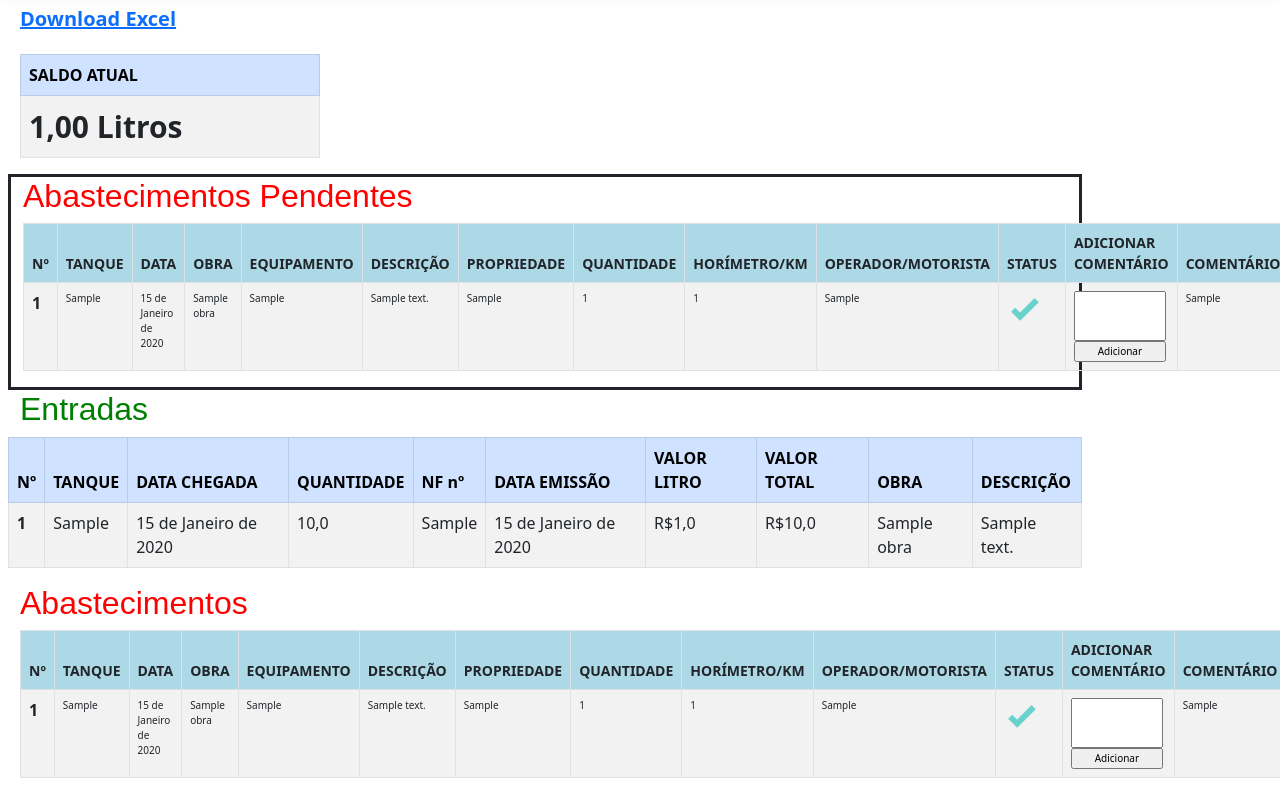
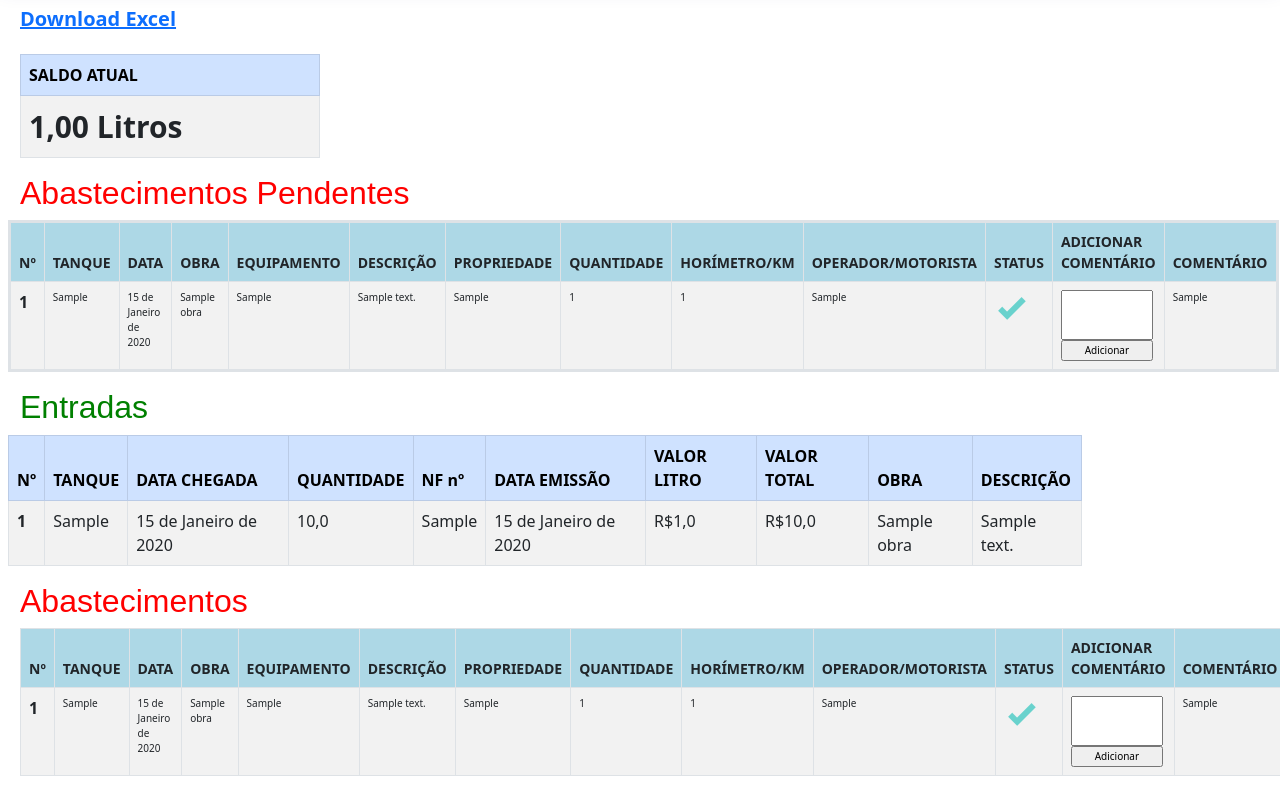
Before and after one commit to otaciliopires/KAITO_CONTROL, a Django app: template obras/templates/obra.html in a window 1280 px wide. Shown: the part 71-865 px from the top of the page. Run offline with Django 4.2, Linux system fonts and the light colour scheme; the template is opened without the code that fills it: values that come from a table or form of the project are taken from there, others are empty; a user stored in the database is signed in; tables that the repository leaves empty hold one stand-in row (values such as "Sample post"); grey boxes marked "Sample" are stand-in pictures.

Commit message:
correção tabela lista obras

```diff
--- a/manutencao/views.py
+++ b/manutencao/views.py
@@ -72,7 +72,7 @@ def servico_oficina(request, id):
         servico_oficina = Servico_Oficina.objects.filter(ordem_servico = id)
         for service in servico_oficina:
 
-            if service.status == "em_servico":
+            if service.status == "Em Serviço":
                 print("em servico")
                 break
             elif service.status == "Aguardando Peças": # de todos os aguardando peças, somar o com a data mais antiga.
@@ -119,6 +119,7 @@ def servico_oficina(request, id):
             else:pass
 
             servico_oficina = Servico_Oficina(numero=numero+1,
+                                          status= 'Em Serviço',
                                           ordem_servico=ordem_oficina_aberta,
                                           grupo_servico=grupo_servico,
                                           data_inicio=data_inicio,
--- a/obras/templates/obra.html
+++ b/obras/templates/obra.html
@@ -85,14 +85,9 @@
 </div> {% endcomment %}
 
 {%if saidasx%}
-<section style=' border-style:solid; boder-color:black' class="section dashboard">
-  <div class="row">
-     <div class="col-lg-12">
-        <div class="row">
 
-           <div class="col-xxl-10 col-xl-10">
              <h2 style='color:red;'> Abastecimentos Pendentes </h2>
-              <table class="table table-striped table-bordered">
+              <table style=' border-style:solid; boder-color:black' class="table table-striped table-bordered">
                  <thead style="font-size:10px" >
                    <tr style='background-color: lightblue'>
                      <th style='font-size:14px'scope='col'>Nº</th>
@@ -140,11 +135,7 @@
                      {%endfor%}
                       </tbody>
                </table>
-           </div>
-         </div>
-       </div>
-     </div>
-   </section>
+
    {%else%}
 
   {%endif%}
--- a/obras/views.py
+++ b/obras/views.py
@@ -24,7 +24,6 @@ def obra(request,id):  #Recebi o id da página html lista_obra: href="/obra/{{ob
     entradas = Entrada.objects.filter(obra=obra_name)
     obras = Obras.objects.filter(nome=obra_name)
     user = request.user
-    print()
 
     if request.method == 'POST':
         data_inicio = request.POST.get('data_inicio')
```
Also changed, not shown: controleCEQ/views.py (line endings or trailing spaces).
